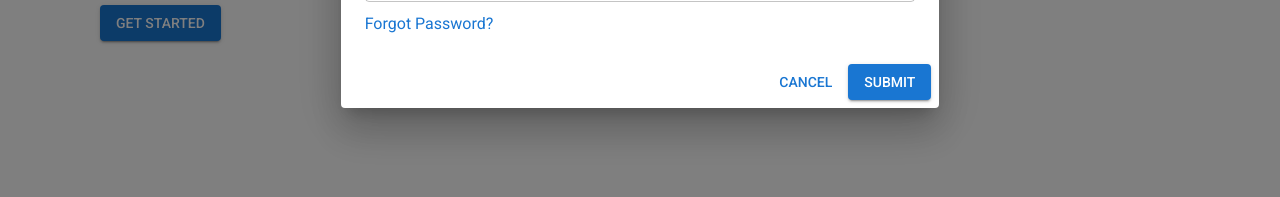
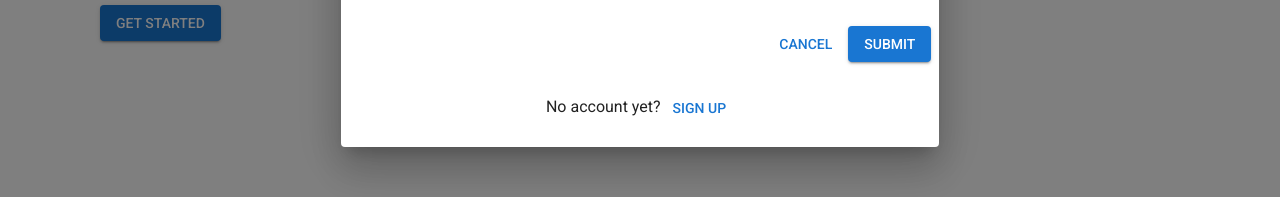
Before and after one commit to herald-noel/use-class-app, a React (Vite) app: page / in a window 1280 px wide. Both pictures are taken after a click on the button "LOG IN". Shown: the part 453-650 px from the top of the page. Built offline with nearby package versions, Linux system fonts and the light colour scheme; no server answers.

Commit message:
Add link for Sign Up

```diff
--- a/src/pages/SignIn/components/SignInFormDialog.jsx
+++ b/src/pages/SignIn/components/SignInFormDialog.jsx
@@ -6,6 +6,7 @@ import {
   TextField,
   Button,
   Link,
+  Typography,
 } from "@mui/material";
 import { openSignIn } from "../signInFormDialogSlice";
 import { useSelector, useDispatch } from "react-redux";
@@ -21,6 +22,7 @@ const SignInFormDialog = () => {
     password,
     passwordError,
     passwordErrorMsg,
+    handleLinkSignUp,
     handleEmailChange,
     handlePasswordChange,
     handleSubmit,
@@ -64,6 +66,16 @@ const SignInFormDialog = () => {
           </Button>
         </DialogActions>
       </form>
+      <DialogContent
+        sx={{
+          display: "flex",
+          justifyContent: "center",
+        }}
+      >
+        <Typography variant="body4">
+          No account yet? <Button onClick={handleLinkSignUp} underline="none">Sign Up</Button>
+        </Typography>
+      </DialogContent>
     </Dialog>
   );
 };
```
